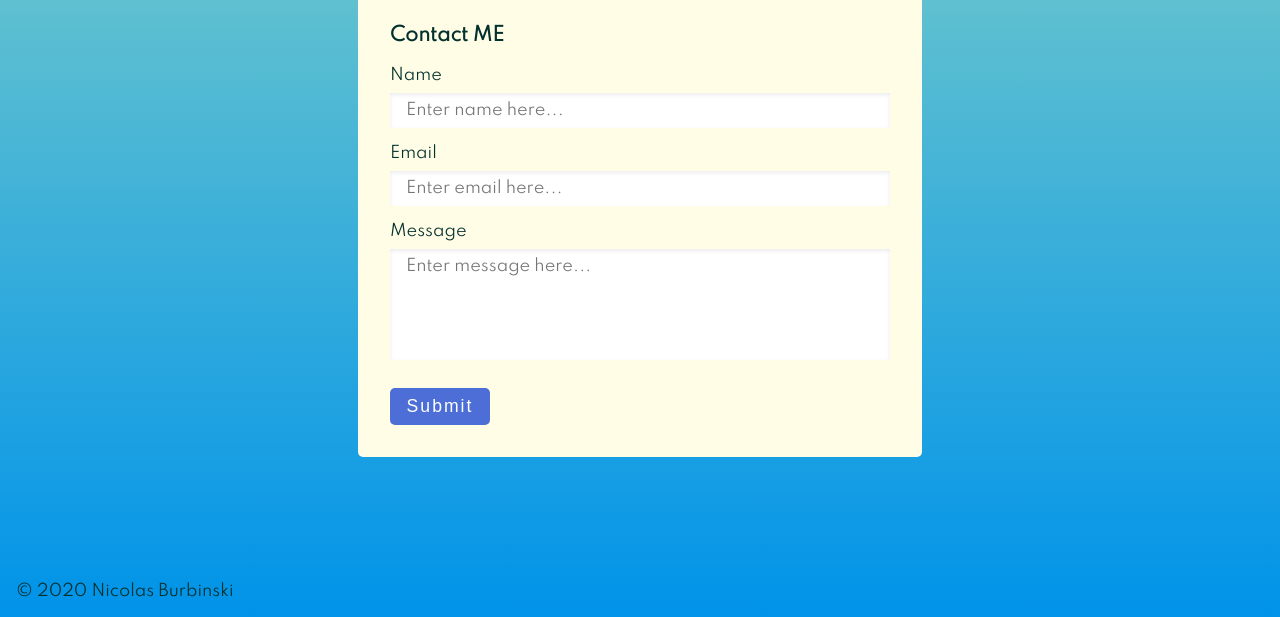
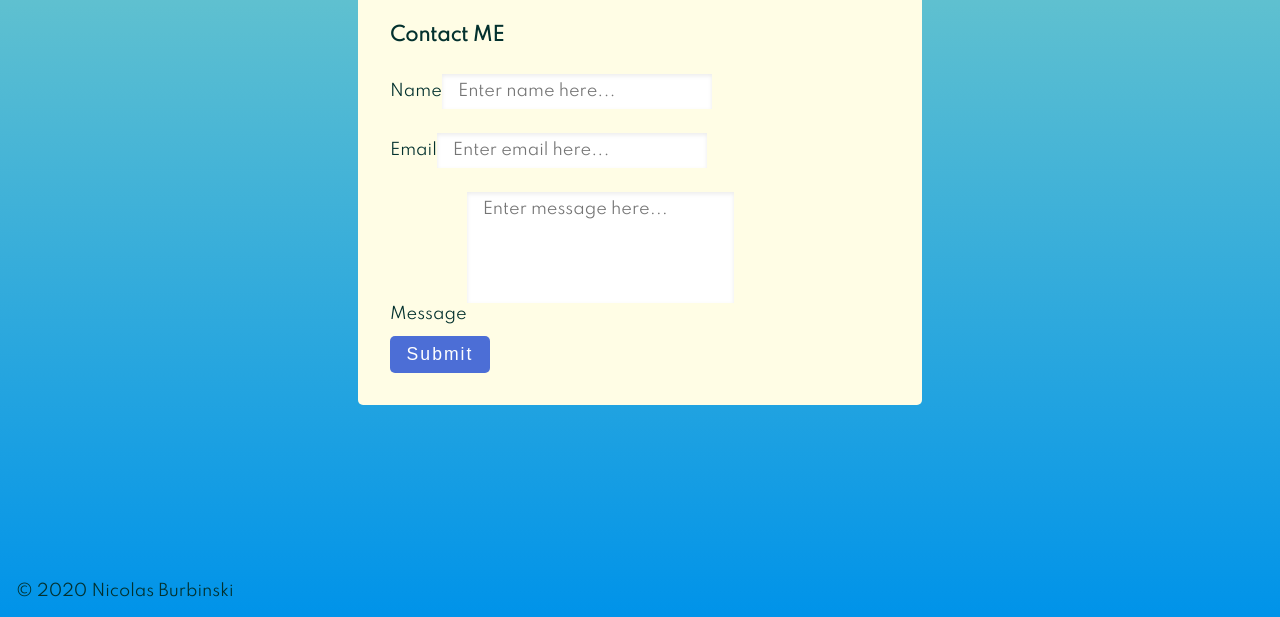
Before and after one commit to nburbinski/portfolio, a Gatsby site: page /contact in a window 1280 px wide. Shown: the part 215-832 px from the top of the page. Built offline with nearby package versions, Linux system fonts and the light colour scheme; Gatsby itself is replaced by a stand-in of ours.

Commit message:
updated contact form

```diff
--- a/src/components/contactForm.js
+++ b/src/components/contactForm.js
@@ -9,6 +9,9 @@ const ContactForm = () => {
 
   const handleSubmit = e => {
     e.preventDefault()
+    setMessage("")
+    setName("")
+    setEmail("")
   }
   return (
     <form
@@ -16,30 +19,39 @@ const ContactForm = () => {
       name="contact"
       method="POST"
       data-netlify="true"
-      onSubmit={e => handleSubmit(e)}
+      onSubmit={handleSubmit}
     >
       <h3>Contact ME</h3>
+      <label>
         Name
         <input
           type="text"
+          name="name"
           placeholder="Enter name here..."
           value={name}
           onChange={target => setName(target.value)}
         ></input>
+      </label>
+      <label>
         Email
         <input
-        type="text"
+          type="email"
+          name="email"
           placeholder="Enter email here..."
           value={email}
           onChange={target => setEmail(target.value)}
         ></input>
+      </label>
+      <label>
         Message
         <textarea
+          name="message"
           rows="5"
           placeholder="Enter message here..."
           value={message}
           onChange={target => setMessage(target.value)}
         ></textarea>
+      </label>
       <button type="submit">Submit</button>
     </form>
   )
```
Lines whose indentation alone changed are shown as unchanged.
